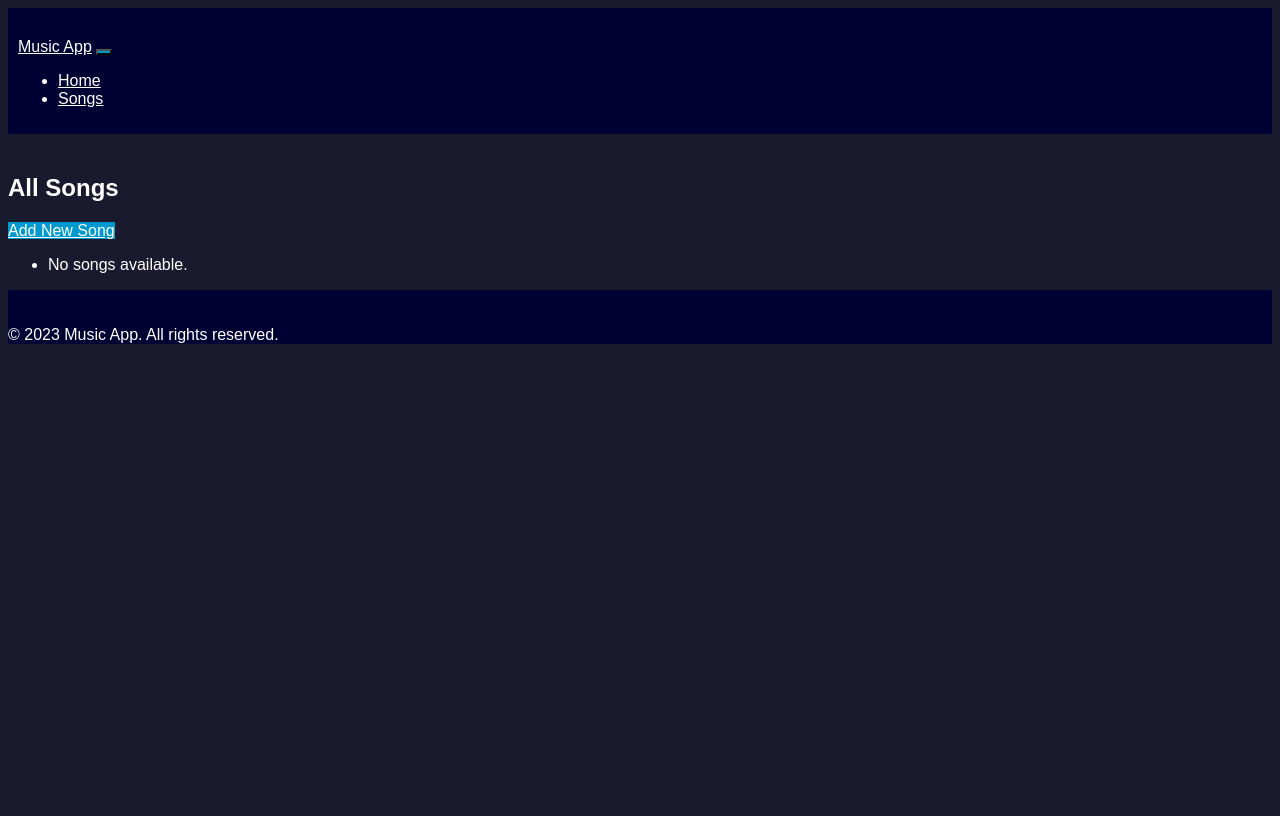
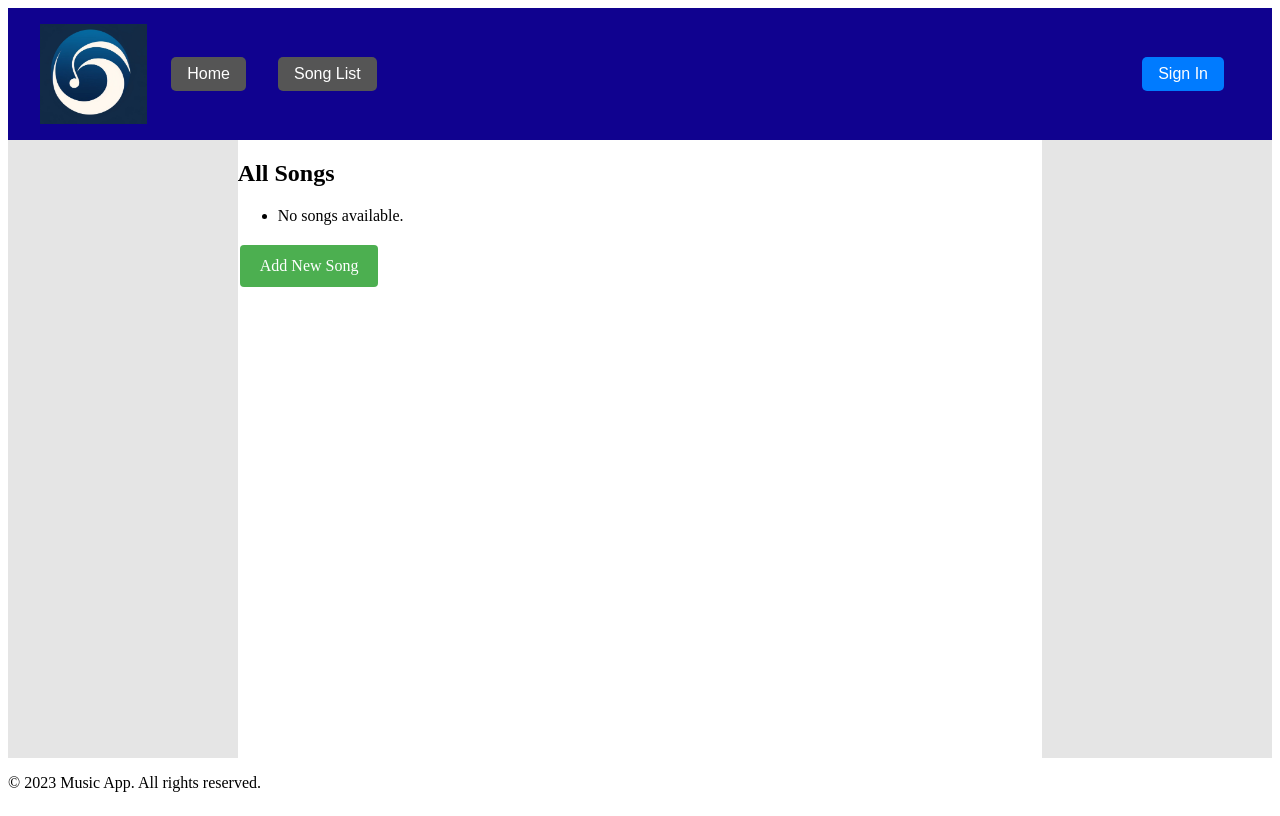
Before and after one commit to gunnar0022/cs3300_Django_Project, a Django app: page /songs/ in a window 1280 px wide. Before the commit the page ends 344 px from the top, so only its background shows below. Run offline with Django 4.2, Linux system fonts and the light colour scheme; data that the repository does not hold is empty; some libraries are stand-ins or nearby versions.

Commit message:
Updated website, now it's got a nice nav bar and buttons.

```diff
--- a/music_app/static/css/stylesheet.css
+++ b/music_app/static/css/stylesheet.css
@@ -1,51 +1,123 @@
-/* Stylesheet.css */
-
-/* General Styles */
     body {
-    font-family: Arial, sans-serif;
-    background-color: #1a1a2e;  /* deep blue with dark undertones */
-    color: #ffffff;  /* for good contrast */
+        display: flex;
+        flex-direction: column;
+        min-height: 100vh; /* ensures the content takes up at least the full viewport height */
     }
 
-/* Navbar Styles */
-.navbar {
-    background-color: #000033;  /* deep blue */
-    padding: 10px;
-    position: relative; /* If you decide to make it fixed, change this to "fixed" and top to 0 */
+    .content-wrapper {
+        display: flex;
+        flex: 1; /* causes this container to grow and take up available space */
     }
 
-.navbar a.navbar-brand {
-    color: #ffffff;
+    .btn-custom {
+        background-color: #4CAF50;  /* Green background */
+        border: none;               /* Remove default border */
+        color: white;              /* White text */
+        padding: 12px 20px;        /* Some padding */
+        text-align: center;        /* Centered text */
+        text-decoration: none;     /* Remove underline */
+        display: inline-block;     /* Inline-block */
+        font-size: 16px;           /* Increase font size */
+        margin: 4px 2px;           /* Some margin */
+        cursor: pointer;           /* Pointer/hand cursor on hover */
+        border-radius: 4px;        /* Rounded corners */
+        transition-duration: 0.4s; /* Transition for smooth hover effect */
     }
 
-.navbar-light .navbar-toggler-icon {
-    filter: invert(1); /* changes the icon color to white */
+    .btn-custom:hover {
+        background-color: #45a049;  /* Darker green on hover */
     }
 
-.navbar-nav .nav-link {
-    color: #ffffff;  /* for good contrast */
-    transition: color 0.3s;  /* subtle transition */
+    .btn-delete {
+        background-color: #850000;  /* Green background */
+        border: none;               /* Remove default border */
+        color: white;              /* White text */
+        padding: 12px 20px;        /* Some padding */
+        text-align: center;        /* Centered text */
+        text-decoration: none;     /* Remove underline */
+        display: inline-block;     /* Inline-block */
+        font-size: 16px;           /* Increase font size */
+        margin: 4px 2px;           /* Some margin */
+        cursor: pointer;           /* Pointer/hand cursor on hover */
+        border-radius: 4px;        /* Rounded corners */
+        transition-duration: 0.4s; /* Transition for smooth hover effect */
     }
 
-.navbar-nav .nav-link:hover {
-    color: #0099cc;  /* a shade of blue */
+    .btn-delete:hover {
+        background-color: #6c0000;  /* Darker green on hover */
     }
 
-/* Main Content Styles */
-.container {
-    padding-top: 20px;  /* to prevent overlap with fixed navbar (if you decide to go that route) */
+
+
+/* Style the navbar */
+    .navbar {
+        display: flex;
+
+        align-items: center;
+        background-color: #10028f; /* Change this to your preferred navbar color */
+        padding: 1rem 2rem;
+        font-family: Arial, sans-serif;
     }
 
-/* Footer Styles */
-footer {
-    background-color: #000033;  /* deep blue */
-    color: #ffffff;  /* for good contrast */
+    /* Style the logo and its image */
+    .nav-logo {
+        display: flex;
+        align-items: center;
     }
 
-/* Web Accessibility Styles */
-img {
-    alt: "";  /* ensure all images have an alternative text */
+    .nav-logo img {
+        height: 40px; /* Adjust as necessary */
+        width: auto;
+        margin-right: 0.5rem;
     }
+
+    /* Style the nav links */
+    .nav-link {
+        background-color: #555; /* Button background color */
+        color: white; /* Text color */
+        padding: 0.5rem 1rem;
+        margin: 0 1rem ;
+        border-radius: 5px;
+        text-decoration: none;
+        transition: background-color 0.3s ease; /* Smooth transition for hover effect */
+    }
+
+    /* Style for the Sign In button */
+    .login-btn {
+        background-color: #007BFF; /* Different color for the Sign In button. Adjust if needed */
+    }
+
+    /* Hover effect for the nav links */
+    .nav-link:hover {
+        background-color: #777;
+    }
+
+    /* Hover effect for the Sign In button */
+    .login-btn:hover {
+        background-color: #0056b3;
+    }
+
+    .spacer {
+        flex-grow: 1;
+    }
+
+
+    .left-padding, .right-padding {
+        flex: 2; /* This makes sure they take up equal space on either side */
+        background-color: #e5e5e5; /* Adjust this color to your desired side padding color */
+    }
+
+    .main-content {
+        flex: 7; /* This makes sure the main content is twice as wide as each padding */
+        background-color: #fff; /* Adjust this color to your desired main content background color */
+    }
+
+        /* To ensure footer sticks to the bottom */
+        footer {
+            margin-top: auto;
+        }
+
+
 
         /* Web Page Responsiveness */
         @media (max-width: 768px) {
@@ -59,30 +131,3 @@ img {
                 font-size: 1.25rem; /* you can adjust this value */
             }
         }
-
-/* Theme Styles */
-button, .btn {
-    background-color: #0099cc;  /* a shade of blue */
-    color: #ffffff;
-    transition: background-color 0.3s;  /* subtle transition */
-}
-
-button:hover, .btn:hover {
-    background-color: #006699;  /* a darker shade of blue for hover effect */
-}
-
-/* Log In/Log Out Styles */
-.logged-in {
-    background-color: #00cc66;  /* green to indicate logged-in status */
-}
-
-.logged-out {
-    background-color: #cc0000;  /* red to indicate logged-out status */
-}
-
-/* Place the login/logout buttons in top right corner */
-.nav-login-buttons {
-    position: absolute;
-    top: 10px;
-    right: 20px;
-}
--- a/music_app/templates/music_app/base_template.html
+++ b/music_app/templates/music_app/base_template.html
@@ -10,30 +10,39 @@
     <link rel="stylesheet" href="{% static 'css/stylesheet.css' %}">
 </head>
 <body>
-    <nav class="navbar navbar-expand-lg navbar-light bg-light">
-        <div class="container">
-            <a class="navbar-brand" href="{% url 'home' %}">Music App</a>
-            <button class="navbar-toggler" type="button" data-bs-toggle="collapse" data-bs-target="#navbarNav" aria-controls="navbarNav" aria-expanded="false" aria-label="Toggle navigation">
-                <span class="navbar-toggler-icon"></span>
-            </button>
-            <div class="collapse navbar-collapse" id="navbarNav">
-                <ul class="navbar-nav ml-auto">
-                    <li class="nav-item">
-                        <a class="nav-link" href="{% url 'home' %}">Home</a>
-                    </li>
-                    <li class="nav-item">
-                        <a class="nav-link" href="{% url 'song_list' %}">Songs</a>
-                    </li>
-                    <!-- Additional navigation links can be added here -->
-                </ul>
+
+    <nav class="navbar">
+        <!-- Logo linking to home -->
+        <a class="nav-logo" href="{% url 'home' %}">
+            <img src="/static/images/logo.png " alt="Music App Logo Button" style="height: 100px;">
+        </a>
+
+        <!-- Other navbar items -->
+        <a class="nav-link" href="{% url 'home' %}">Home</a>
+        <a class="nav-link" href="{% url 'song_list' %}">Song List</a>
+
+        <!-- Spacer -->
+        <div class="spacer"></div>
+
+        <!-- Sign In button on the far right -->
+        <a class="nav-link login-btn">Sign In</a>
+    </nav>
+
+    <div class="content-wrapper">
+        <!-- Left padding -->
+        <div class="left-padding"></div>
+
+        <!-- Main Content -->
+        <div class="main-content">
+            <div class="container mt-4">
+                {% block content %}
+                    <!-- Content of child templates will go here -->
+                {% endblock %}
             </div>
         </div>
-    </nav>
 
-    <div class="container mt-4">
-        {% block content %}
-       <!-- Content of child templates will go here -->
-        {% endblock %}
+        <!-- Right padding -->
+        <div class="right-padding"></div>
     </div>
 
     <footer class="bg-light mt-5 py-3">
--- a/music_app/templates/music_app/index.html
+++ b/music_app/templates/music_app/index.html
@@ -1,4 +1,5 @@
 {% extends 'base_template.html' %}
+{% load django_bootstrap5  %}
 
 
 
--- a/music_app/templates/music_app/song_detail.html
+++ b/music_app/templates/music_app/song_detail.html
@@ -1,4 +1,5 @@
 {% extends 'base_template.html' %}
+{% load django_bootstrap5  %}
 
 {% block content %}
     <h2>{{ song.name }}</h2>
@@ -16,7 +17,7 @@
     </ul>
 
     <div class="mt-4">
-        <a href="{% url 'song_edit' song.id %}" class="btn btn-warning">Edit Song</a>
-        <a href="{% url 'song_delete' song.id %}" class="btn btn-danger">Delete Song</a>
+        <a href="{% url 'song_edit' song.id %}" class="btn btn-custom">Edit Song</a>
+        <a href="{% url 'song_delete' song.id %}" class="btn btn-delete">Delete Song</a>
     </div>
 {% endblock %}
--- a/music_app/templates/music_app/song_list.html
+++ b/music_app/templates/music_app/song_list.html
@@ -1,13 +1,11 @@
 {% extends 'base_template.html' %}
+{% load django_bootstrap5 %}
 
 {% block content %}
+<div class="d-flex flex-column h-100">  {# Flexbox container #}
     <h2>All Songs</h2>
 
-    <div class="mb-3">
-        <a href="{% url 'song_add' %}" class="btn btn-primary">Add New Song</a>
-    </div>
-
-    <ul class="list-group">
+    <ul class="list-group flex-grow-1 mb-3">  {# flex-grow-1 allows the list to occupy available space, pushing the button to the bottom #}
         {% for song in songs %}
         <li class="list-group-item d-flex justify-content-between align-items-center">
             <a href="{% url 'song_detail' song.id %}">{{ song.name }}</a>
@@ -20,4 +18,9 @@
         <li class="list-group-item">No songs available.</li>
         {% endfor %}
     </ul>
+
+    <div>
+        <a href="{% url 'song_add' %}" class="btn btn-custom">Add New Song</a>
+    </div>
+</div>  {# End of Flexbox container #}
 {% endblock %}
```
Also changed, not shown: music_app/static/images/funnyGuy.png (added), music_app/static/images/logo.png (added). Lines whose indentation alone changed are shown as unchanged.
